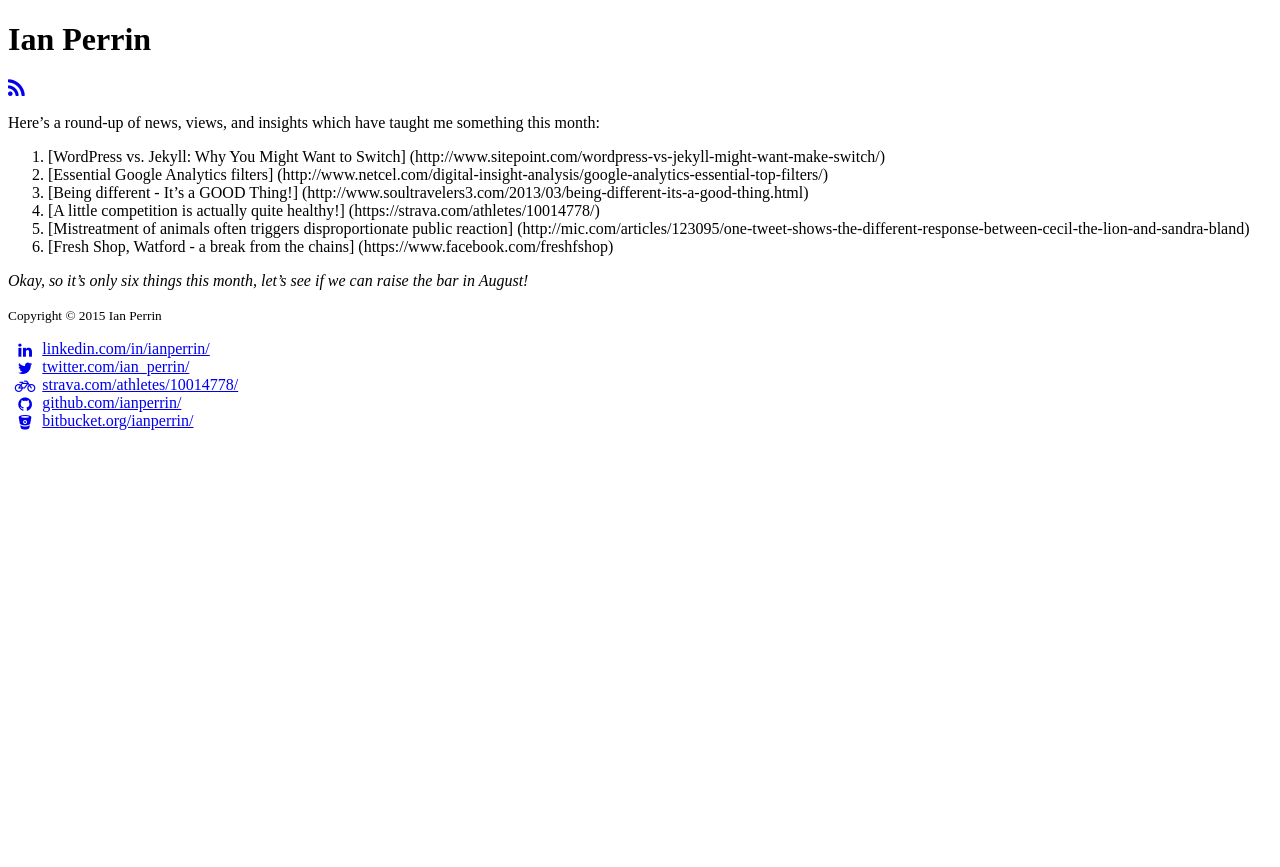
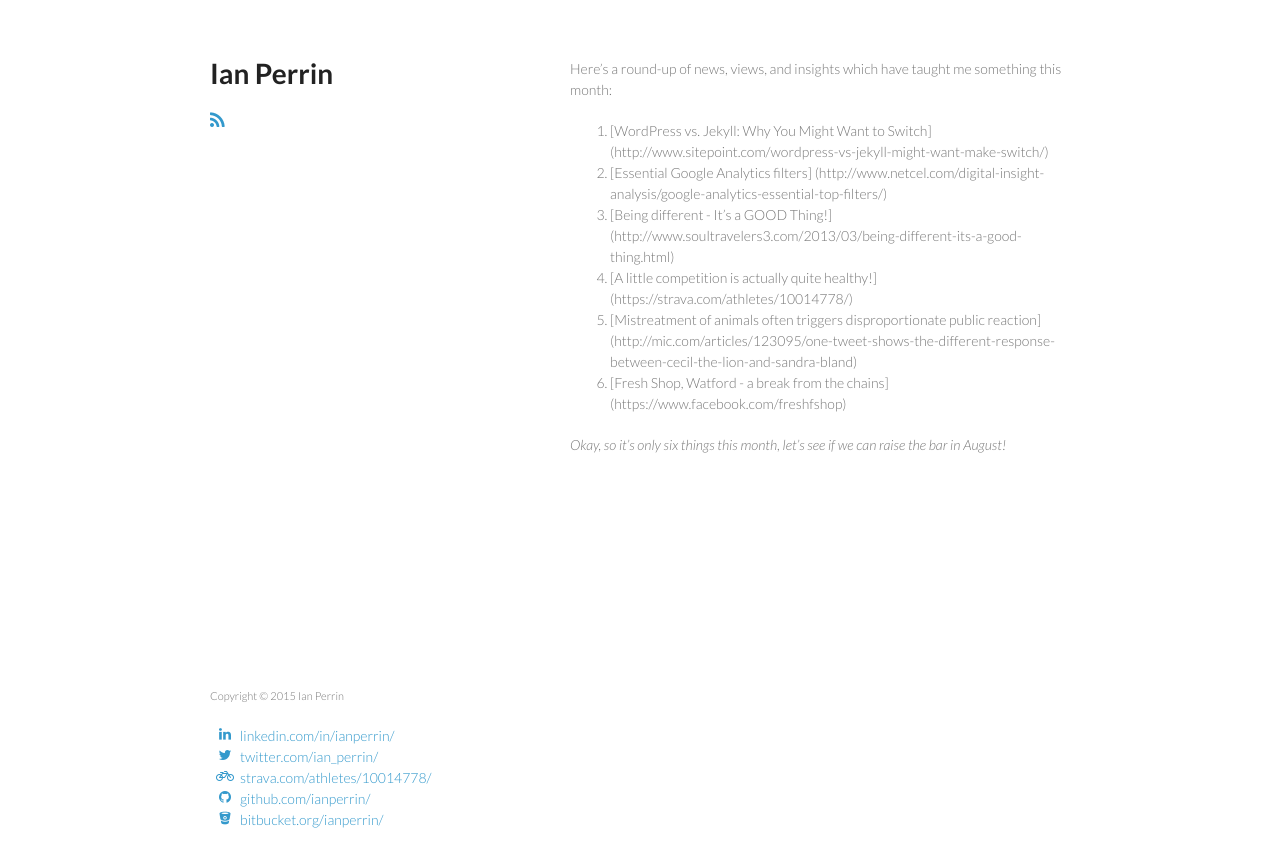
Before and after one commit to ianperrin/ianperrin.github.io, a Jekyll site: the page built from _posts/2015-07-31-10-things-july-2015.md, in a window 1280 px wide. Shown: the top 867 px of the page. Built offline with Jekyll 4.4.1, drawn with Linux system fonts in a browser that asks for light colours; nearby versions of some CDN libraries.

Commit message:
Corrected links to assets

```diff
--- a/_includes/themes/minimal/_scripts.html
+++ b/_includes/themes/minimal/_scripts.html
@@ -1,3 +1,3 @@
-<script type="text/javascript" src="assets/themes/minimal/js/scale.fix.js"></script>
+<script type="text/javascript" src="/assets/themes/minimal/js/scale.fix.js"></script>
 
 {% include shared/_google-analytics.html %}
--- a/_includes/themes/minimal/default.html
+++ b/_includes/themes/minimal/default.html
@@ -21,8 +21,8 @@
 
     <link href="//maxcdn.bootstrapcdn.com/font-awesome/4.4.0/css/font-awesome.min.css" rel="stylesheet">
 
-    <link rel="stylesheet" href="assets/themes/minimal/css/style.css">
-    <link rel="stylesheet" href="assets/themes/minimal/css/github-light.css">
+    <link rel="stylesheet" href="/assets/themes/minimal/css/style.css">
+    <link rel="stylesheet" href="/assets/themes/minimal/css/github-light.css">
 
     <!-- HTML5 shim and Respond.js IE8 support of HTML5 elements and media queries -->
     <!--[if lt IE 9]>
```
